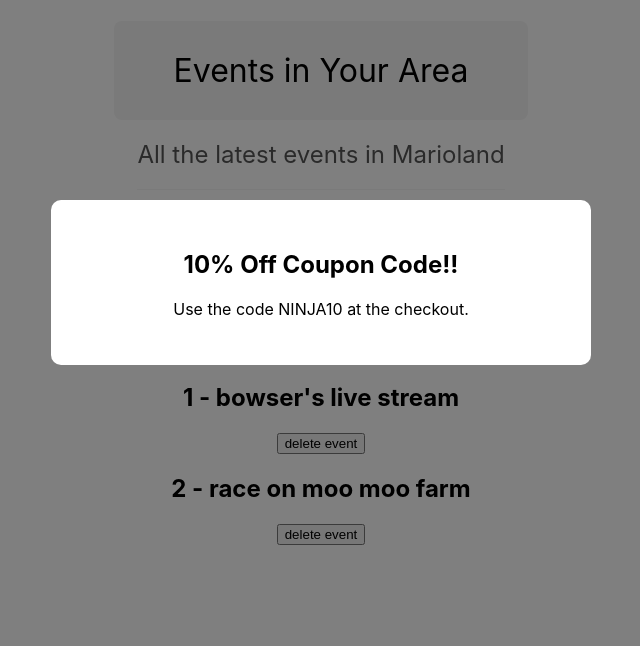
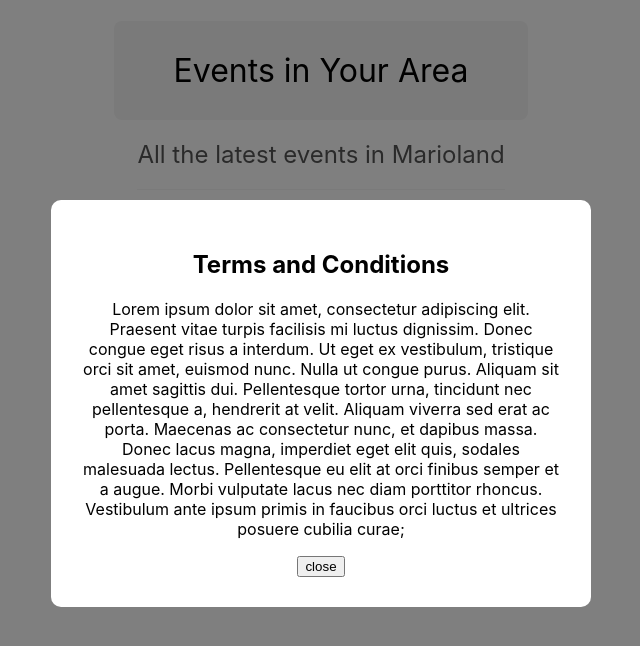
Before and after one commit to RM-0311/learnReact, a React (Create React App) app: page / in a window 1280 px wide. Shown: the top 646 px of the page, without its empty margins (319-959 px from the left). Built offline with nearby package versions, Linux system fonts and the light colour scheme; the HTML template or start-up script is replaced by a standard one.

Commit message:
Functions as Props

```diff
--- a/src/App.js
+++ b/src/App.js
@@ -5,6 +5,7 @@ import Modal from './components/Modal'
 
 
 function App() {
+  const [showModal, setShowModal] = useState(true)
   const [showEvents, setShowEvents] = useState(true)
   const [events, setEvents] = useState([
     {title: "mario's birthday bash", id: 1},
@@ -12,7 +13,7 @@ function App() {
     {title: "race on moo moo farm", id: 3}
   ])
 
-  console.log(showEvents)
+  console.log(showModal)
 
   const handleClick = (id) => {
     setEvents((prevEvents) => {
@@ -21,6 +22,10 @@ function App() {
       })
     })
     console.log(id)
+  }
+
+  const handleClose = () => {
+    setShowModal(false)
   }
 
   const subtitle = "All the latest events in Marioland"
@@ -46,10 +51,13 @@ function App() {
         </React.Fragment>
       ))}
 
-      <Modal>
-        <h2>10% Off Coupon Code!!</h2>
-        <p>Use the code NINJA10 at the checkout.</p>
-      </Modal>
+      {showModal && <Modal handleClose={handleClose}>
+        <h2>Terms and Conditions</h2>
+        <p>Lorem ipsum dolor sit amet, consectetur adipiscing elit. Praesent vitae turpis facilisis mi luctus dignissim.
+          Donec congue eget risus a interdum. Ut eget ex vestibulum, tristique orci sit amet, euismod nunc. Nulla ut congue purus. Aliquam sit amet sagittis dui. Pellentesque tortor urna, tincidunt nec pellentesque a,
+           hendrerit at velit. Aliquam viverra sed erat ac porta. Maecenas ac consectetur nunc, et dapibus massa. Donec lacus magna, imperdiet eget elit quis, sodales malesuada lectus. Pellentesque eu elit at orci finibus semper
+           et a augue. Morbi vulputate lacus nec diam porttitor rhoncus. Vestibulum ante ipsum primis in faucibus orci luctus et ultrices posuere cubilia curae;</p>
+      </Modal>}
     </div>
   );
 }
--- a/src/components/Modal.js
+++ b/src/components/Modal.js
@@ -1,10 +1,11 @@
 import './Modal.css'
 
-export default function Modal({ children }) {
+export default function Modal({ children, handleClose }) {
   return (
     <div className="modal-backdrop">
       <div className="modal">
        {children}
+       <button onClick={handleClose}>close</button>
       </div>
     </div>
   )
```
